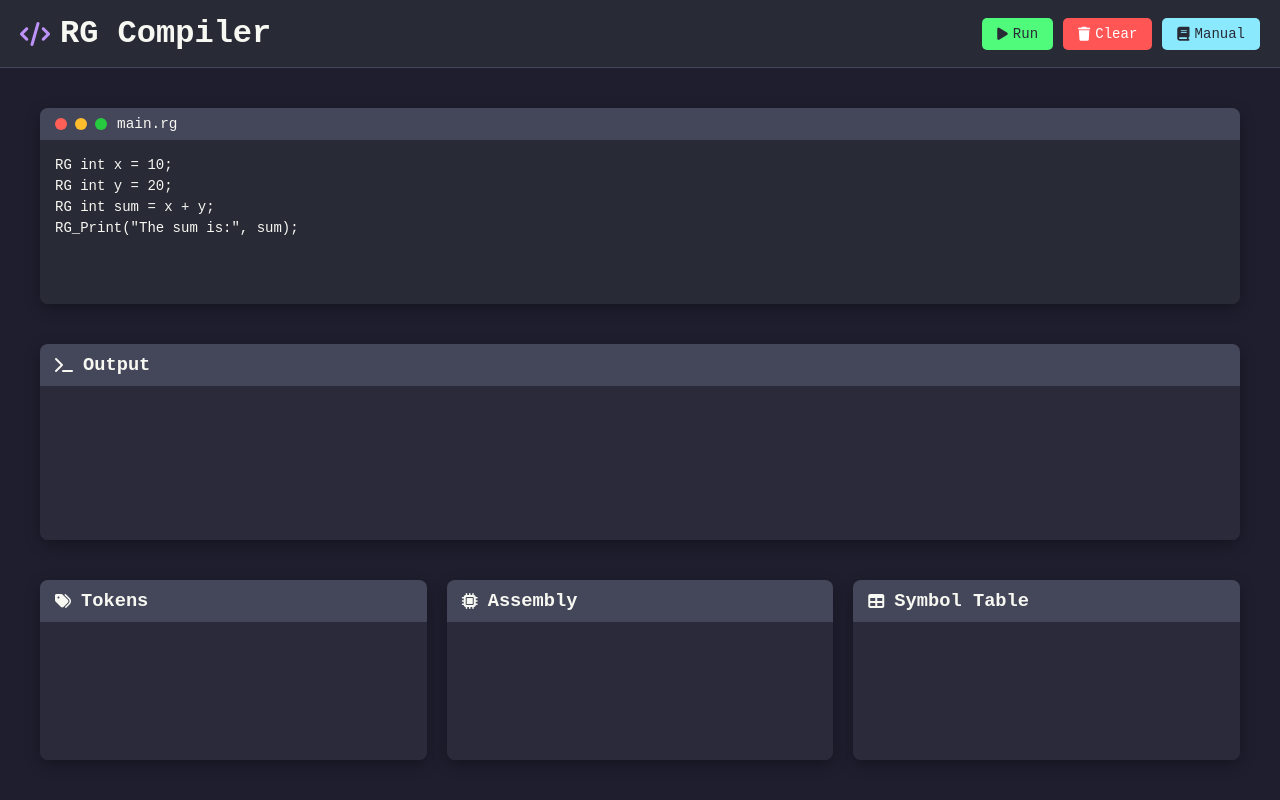
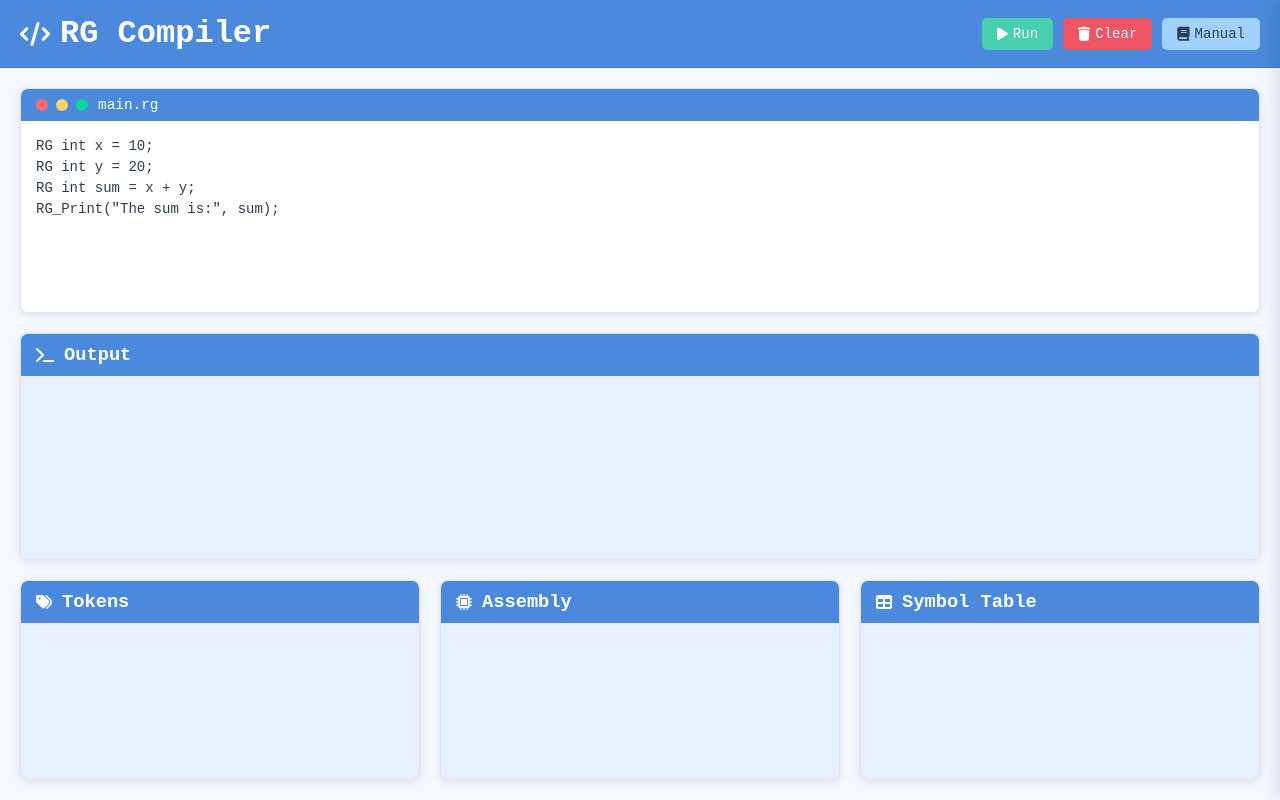
Before and after one commit to RaghavG19/RG-Compiler, a plain HTML site: page index.html in a window 1280 px wide. Drawn offline with Linux system fonts and the light colour scheme.

Commit message:
Update style.css

```diff
--- a/css/style.css
+++ b/css/style.css
@@ -1,29 +1,35 @@
 :root {
-    --bg-color: #1e1e2e;
-    --panel-bg: #2a2a3a;
-    --editor-bg: #282a36;
-    --text-color: #f8f8f2;
-    --accent-color: #bd93f9;
-    --button-color: #6272a4;
-    --button-hover: #44475a;
-    --error-color: #ff5555;
-    --success-color: #50fa7b;
+    --bg-color: #f5f9ff;
+    --panel-bg: #e6f0ff;
+    --editor-bg: #ffffff;
+    --text-color: #2c3e50;
+    --accent-color: #4a89dc;
+    --button-color: #5d9cec;
+    --button-hover: #3a7bd5;
+    --error-color: #ed5565;
+    --success-color: #48cfad;
+}
+
+* {
+    box-sizing: border-box;
+    margin: 0;
+    padding: 0;
 }
 
 body {
     font-family: 'Fira Code', monospace;
     background-color: var(--bg-color);
     color: var(--text-color);
-    margin: 0;
-    padding: 0;
     height: 100vh;
-    overflow: hidden;
+    display: flex;
+    flex-direction: column;
 }
 
 .compiler-container {
     display: flex;
     flex-direction: column;
     height: 100vh;
+    overflow: hidden;
 }
 
 .compiler-header {
@@ -31,18 +37,20 @@ body {
     justify-content: space-between;
     align-items: center;
     padding: 15px 20px;
-    background-color: var(--editor-bg);
-    border-bottom: 1px solid #44475a;
+    background-color: var(--accent-color);
+    color: white;
+    border-bottom: 1px solid rgba(0, 0, 0, 0.1);
+    flex-shrink: 0;
 }
 
 .logo {
     display: flex;
     align-items: center;
     gap: 10px;
+    color: white;
 }
 
 .logo i {
-    color: var(--accent-color);
     font-size: 1.5rem;
 }
 
@@ -73,410 +81,17 @@ body {
 
 .compile-btn {
     background-color: var(--success-color);
-    color: #282a36;
+    color: white;
 }
 
 .clear-btn {
     background-color: var(--error-color);
+    color: white;
 }
 
 .manual-btn {
-    background-color: #8be9fd;
-    color: #282a36;
-}
-
-.main-content {
-    display: flex;
-    flex: 1;
-    overflow: hidden;
-}
-
-.editor-output-container {
-    display: flex;
-    flex-direction: column;
-    flex: 3;
-    min-width: 0;
-}
-
-.editor-section {
-    flex: 1;
-    padding: 20px;
-    display: flex;
-    flex-direction: column;
-}
-
-.code-editor {
-    flex: 1;
-    border-radius: 8px;
-    overflow: hidden;
-    box-shadow: 0 5px 15px rgba(0, 0, 0, 0.3);
-    display: flex;
-    flex-direction: column;
-}
-
-.editor-header {
-    background-color: #44475a;
-    padding: 8px 15px;
-    display: flex;
-    align-items: center;
-    gap: 10px;
-}
-
-.window-controls {
-    display: flex;
-    gap: 8px;
-}
-
-.dot {
-    width: 12px;
-    height: 12px;
-    border-radius: 50%;
-}
-
-.dot.red { background-color: #ff5f56; }
-.dot.yellow { background-color: #ffbd2e; }
-.dot.green { background-color: #27c93f; }
-
-.file-name {
-    font-size: 0.9rem;
-    color: #f8f8f2;
-}
-
-.code-input {
-    width: 100%;
-    height: 100%;
-    padding: 15px;
-    background-color: var(--editor-bg);
+    background-color: #a0d1ff;
     color: var(--text-color);
-    border: none;
-    resize: none;
-    font-family: 'Fira Code', monospace;
-    font-size: 14px;
-    line-height: 1.5;
-    tab-size: 4;
-}
-
-.output-section {
-    flex: 1;
-    border-radius: 8px;
-    overflow: hidden;
-    box-shadow: 0 5px 15px rgba(0, 0, 0, 0.3);
-    margin: 0 20px 20px;
-    display: flex;
-    flex-direction: column;
-}
-
-.output-header {
-    background-color: #44475a;
-    padding: 10px 15px;
-    display: flex;
-    align-items: center;
-    gap: 10px;
-}
-
-.output-content {
-    flex: 1;
-    padding: 15px;
-    background-color: var(--panel-bg);
-    overflow-y: auto;
-    font-family: 'Fira Code', monospace;
-    font-size: 14px;
-    white-space: pre-wrap;
-}
-
-.info-section {
-    display: flex;
-    gap: 20px;
-    padding: 0 20px 20px;
-}
-
-.info-panel {
-    flex: 1;
-    border-radius: 8px;
-    overflow: hidden;
-    box-shadow: 0 5px 15px rgba(0, 0, 0, 0.3);
-    display: flex;
-    flex-direction: column;
-}
-
-.panel-header {
-    background-color: #44475a;
-    padding: 10px 15px;
-    display: flex;
-    align-items: center;
-    gap: 10px;
-}
-
-.panel-content {
-    flex: 1;
-    padding: 15px;
-    background-color: var(--panel-bg);
-    overflow-y: auto;
-}
-
-.manual-container {
-    flex: 0 0 400px;
-    background-color: var(--panel-bg);
-    border-left: 1px solid #44475a;
-    overflow-y: auto;
-    padding: 20px;
-    transform: translateX(100%);
-    transition: transform 0.3s ease;
-    position: relative;
-    display: none;
-}
-
-.manual-container.active {
-    transform: translateX(0);
-    display: block;
-}
-
-.close-manual {
-    position: absolute;
-    top: 10px;
-    right: 10px;
-    background: none;
-    border: none;
-    color: var(--text-color);
-    cursor: pointer;
-    font-size: 1.2rem;
-}
-
-.manual-content {
-    line-height: 1.6;
-}
-
-.manual-content h2 {
-    color: var(--accent-color);
-    margin-top: 0;
-}
-
-.manual-content h3 {
-    color: #8be9fd;
-    margin-top: 1.5em;
-}
-
-.manual-content code {
-    background: #44475a;
-    padding: 2px 5px;
-    border-radius: 3px;
-    font-family: 'Fira Code', monospace;
-}
-
-.manual-content pre {
-    background: #282a36;
-    padding: 10px;
-    border-radius: 5px;
-    overflow-x: auto;
-}
-
-.manual-content ul {
-    padding-left: 20px;
-}
-
-@media (max-width: 1200px) {
-    .manual-container {
-        position: absolute;
-        top: 0;
-        right: 0;
-        bottom: 0;
-        width: 50%;
-        z-index: 100;
-    }
-}
-
-@media (max-width: 768px) {
-    .info-section {
-        flex-direction: column;
-    }
-
-    .manual-container {
-        width: 80%;
-    }
-}
-
-/* Scrollbar styling */
-::-webkit-scrollbar {
-    width: 8px;
-}
-
-::-webkit-scrollbar-track {
-    background: #44475a;
-}
-
-::-webkit-scrollbar-thumb {
-    background: var(--accent-color);
-    border-radius: 4px;
-}
-:root {
-    /* ... (keep your existing root variables) ... */
-}
-
-body {
-    font-family: 'Fira Code', monospace;
-    background-color: var(--bg-color);
-    color: var(--text-color);
-    margin: 0;
-    padding: 0;
-    min-height: 100vh;
-}
-
-.compiler-container {
-    display: flex;
-    flex-direction: column;
-    min-height: 100vh;
-}
-
-/* ... (keep your existing header styles) ... */
-
-.main-content {
-    display: flex;
-    flex: 1;
-    overflow: hidden;
-}
-
-.editor-output-container {
-    display: flex;
-    flex-direction: column;
-    flex: 3;
-    min-width: 0;
-    padding: 20px;
-    gap: 20px;
-}
-
-.editor-section {
-    flex: 1;
-}
-
-.output-section {
-    background-color: var(--panel-bg);
-    border-radius: 8px;
-    box-shadow: 0 5px 15px rgba(0, 0, 0, 0.3);
-    display: flex;
-    flex-direction: column;
-    max-height: 300px;
-    transition: max-height 0.3s ease;
-}
-
-.output-section.expanded {
-    max-height: none;
-}
-
-.output-header {
-    background-color: #44475a;
-    padding: 10px 15px;
-    display: flex;
-    align-items: center;
-    gap: 10px;
-    position: sticky;
-    top: 0;
-    z-index: 1;
-}
-
-.output-content {
-    padding: 15px;
-    overflow-y: auto;
-    flex: 1;
-}
-
-.info-section {
-    display: flex;
-    gap: 20px;
-}
-
-/* Manual panel styles */
-.manual-container {
-    width: 400px;
-    background-color: var(--panel-bg);
-    border-left: 1px solid #44475a;
-    overflow-y: auto;
-    padding: 20px;
-    transform: translateX(100%);
-    transition: transform 0.3s ease;
-    position: fixed;
-    top: 0;
-    right: 0;
-    bottom: 0;
-    z-index: 100;
-}
-
-.manual-container.active {
-    transform: translateX(0);
-}
-
-.close-manual {
-    position: absolute;
-    top: 10px;
-    right: 10px;
-    background: none;
-    border: none;
-    color: var(--text-color);
-    cursor: pointer;
-    font-size: 1.2rem;
-}
-
-/* Responsive adjustments */
-@media (max-width: 1200px) {
-    .manual-container {
-        width: 50%;
-    }
-}
-
-@media (max-width: 768px) {
-    .info-section {
-        flex-direction: column;
-    }
-
-    .manual-container {
-        width: 80%;
-    }
-
-    .editor-output-container {
-        padding: 10px;
-    }
-}
-:root {
-    --bg-color: #1e1e2e;
-    --panel-bg: #2a2a3a;
-    --editor-bg: #282a36;
-    --text-color: #f8f8f2;
-    --accent-color: #bd93f9;
-    --button-color: #6272a4;
-    --button-hover: #44475a;
-    --error-color: #ff5555;
-    --success-color: #50fa7b;
-}
-
-* {
-    box-sizing: border-box;
-    margin: 0;
-    padding: 0;
-}
-
-body {
-    font-family: 'Fira Code', monospace;
-    background-color: var(--bg-color);
-    color: var(--text-color);
-    height: 100vh;
-    display: flex;
-    flex-direction: column;
-}
-
-.compiler-container {
-    display: flex;
-    flex-direction: column;
-    height: 100vh;
-    overflow: hidden;
-}
-
-.compiler-header {
-    display: flex;
-    justify-content: space-between;
-    align-items: center;
-    padding: 15px 20px;
-    background-color: var(--editor-bg);
-    border-bottom: 1px solid #44475a;
-    flex-shrink: 0;
 }
 
 .main-content {
@@ -509,7 +124,36 @@ body {
     background-color: var(--editor-bg);
     border-radius: 8px;
     overflow: hidden;
-    box-shadow: 0 5px 15px rgba(0, 0, 0, 0.3);
+    box-shadow: 0 2px 10px rgba(0, 0, 0, 0.1);
+    border: 1px solid #dbe4f0;
+}
+
+.editor-header {
+    background-color: var(--accent-color);
+    padding: 8px 15px;
+    display: flex;
+    align-items: center;
+    gap: 10px;
+    color: white;
+}
+
+.window-controls {
+    display: flex;
+    gap: 8px;
+}
+
+.dot {
+    width: 12px;
+    height: 12px;
+    border-radius: 50%;
+}
+
+.dot.red { background-color: #ff6b6b; }
+.dot.yellow { background-color: #ffd166; }
+.dot.green { background-color: #06d6a0; }
+
+.file-name {
+    font-size: 0.9rem;
 }
 
 .code-input {
@@ -519,7 +163,7 @@ body {
     color: var(--text-color);
     border: none;
     resize: none;
-    font-family: inherit;
+    font-family: 'Fira Code', monospace;
     font-size: 14px;
     line-height: 1.5;
     tab-size: 4;
@@ -533,6 +177,17 @@ body {
     border-radius: 8px;
     overflow: hidden;
     min-height: 100px;
+    box-shadow: 0 2px 10px rgba(0, 0, 0, 0.1);
+    border: 1px solid #dbe4f0;
+}
+
+.output-header {
+    background-color: var(--accent-color);
+    padding: 10px 15px;
+    display: flex;
+    align-items: center;
+    gap: 10px;
+    color: white;
 }
 
 .output-content {
@@ -555,6 +210,17 @@ body {
     border-radius: 8px;
     overflow: hidden;
     min-height: 100%;
+    box-shadow: 0 2px 10px rgba(0, 0, 0, 0.1);
+    border: 1px solid #dbe4f0;
+}
+
+.panel-header {
+    background-color: var(--accent-color);
+    padding: 10px 15px;
+    display: flex;
+    align-items: center;
+    gap: 10px;
+    color: white;
 }
 
 .panel-content {
@@ -566,7 +232,7 @@ body {
 .manual-container {
     width: 400px;
     background-color: var(--panel-bg);
-    border-left: 1px solid #44475a;
+    border-left: 1px solid #dbe4f0;
     position: fixed;
     top: 0;
     right: 0;
@@ -576,13 +242,78 @@ body {
     z-index: 100;
     overflow-y: auto;
     padding: 20px;
+    box-shadow: -5px 0 15px rgba(0, 0, 0, 0.1);
 }
 
 .manual-container.active {
     transform: translateX(0);
 }
 
+.close-manual {
+    position: absolute;
+    top: 10px;
+    right: 10px;
+    background: none;
+    border: none;
+    color: var(--text-color);
+    cursor: pointer;
+    font-size: 1.2rem;
+}
+
+.manual-content {
+    line-height: 1.6;
+}
+
+.manual-content h2 {
+    color: var(--accent-color);
+    margin-top: 0;
+}
+
+.manual-content h3 {
+    color: var(--button-hover);
+    margin-top: 1.5em;
+}
+
+.manual-content code {
+    background: #e6f0ff;
+    padding: 2px 5px;
+    border-radius: 3px;
+    font-family: 'Fira Code', monospace;
+}
+
+.manual-content pre {
+    background: #ffffff;
+    padding: 10px;
+    border-radius: 5px;
+    overflow-x: auto;
+    border: 1px solid #dbe4f0;
+}
+
+.manual-content ul {
+    padding-left: 20px;
+}
+
+/* Scrollbar styling */
+::-webkit-scrollbar {
+    width: 8px;
+}
+
+::-webkit-scrollbar-track {
+    background: #e1e8f0;
+}
+
+::-webkit-scrollbar-thumb {
+    background: var(--button-color);
+    border-radius: 4px;
+}
+
 /* Responsive adjustments */
+@media (max-width: 1200px) {
+    .manual-container {
+        width: 50%;
+    }
+}
+
 @media (max-width: 768px) {
     .editor-output-container {
         padding: 10px;
```
